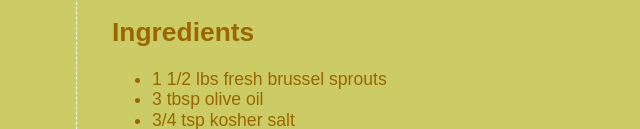
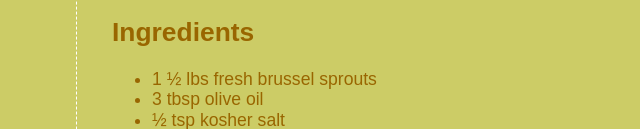
Before and after one commit to carakell/recipe-markup, a plain HTML site: page index.html in a window 1280 px wide. Shown: the part 823-952 px from the top of the page, 0-640 px from the left. Drawn offline with Linux system fonts and the light colour scheme.

Commit message:
Update index.html

```diff
--- a/index.html
+++ b/index.html
@@ -35,9 +35,9 @@
 <section>
 <h2>Ingredients</h2>
 <ul>
-  <li>1 1/2 lbs fresh brussel sprouts</li>
+  <li>1 ½ lbs fresh brussel sprouts</li>
   <li>3 tbsp olive oil</li>
-  <li>3/4 tsp kosher salt</li>
+  <li>½ tsp kosher salt</li>
   <li>2 tbsp balsamic vinegar</li>
   <li>2 tsp honey</li>
 </ul>
```
